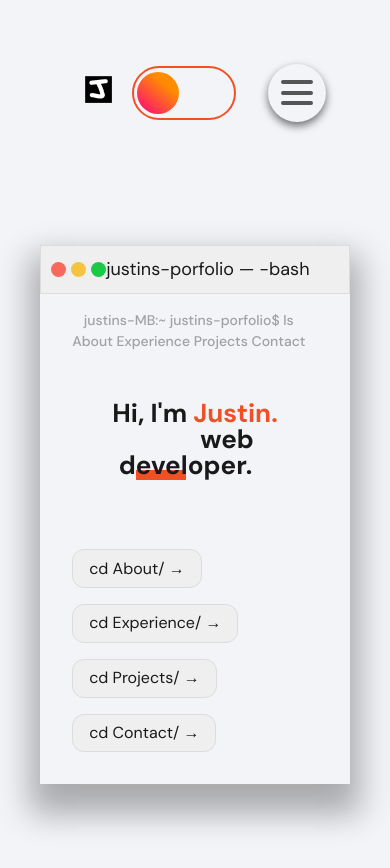
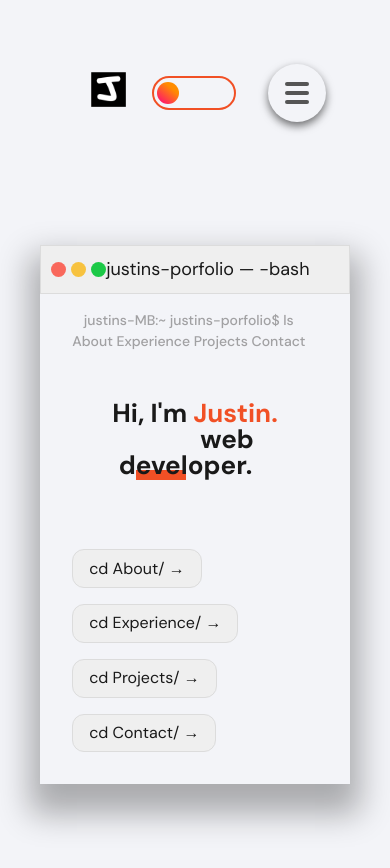
Before and after one commit to justindjsuh/personal-portfolio, a React (Vite) app: page /home in a window 390 px wide. Shown: the top 868 px of the page. Built offline with nearby package versions, Linux system fonts and the light colour scheme.

Commit message:
fixed dark mode toggler and media queries

```diff
--- a/src/components/Header.css
+++ b/src/components/Header.css
@@ -69,7 +69,9 @@ nav {
   width: 2rem;
   height: 2rem;
   display: flex;
-  justify-content: space-around;
+  justify-content: center;
+  gap: 5px;
+  align-items: center;
   flex-flow: column nowrap;
   z-index: 9999;
   padding: 0.8rem;
@@ -84,7 +86,7 @@ nav {
 }
 
 .burger {
-  width: 2rem;
+  width: 1.5rem;
   height: 0.25rem;
   border-radius: 10px;
   background-color: #555;
@@ -97,7 +99,7 @@ nav {
 }
 
 .burger1.isOpen {
-  transform: translateX(5px) rotate(45deg);
+  transform: translateX(5px) translateY(2px) rotate(45deg);
 }
 .burger2.isOpen {
   opacity: 0;
@@ -171,6 +173,7 @@ nav {
   width: 50%;
   height: 100svh;
   background-color: rgba(243, 244, 248, 0.4);
+  z-index: 999;
 }
 
 @media (max-width: 700px) {
@@ -186,4 +189,12 @@ nav {
   nav {
     padding: 2rem;
   }
+  .toggle-main label {
+    height: 30px;
+    width: 80px;
+  }
+  .toggle-main label::after {
+    width: 22px;
+    height: 22px;
+  }
 }
--- a/src/components/Header.jsx
+++ b/src/components/Header.jsx
@@ -31,7 +31,7 @@ const Header = () => {
             <input
               onClick={toggleDarkThemeLanding}
               type="checkbox"
-              id="toggle"
+              id="toggle-main"
             />
             <label htmlFor="toggle-main"></label>
           </div>
```
